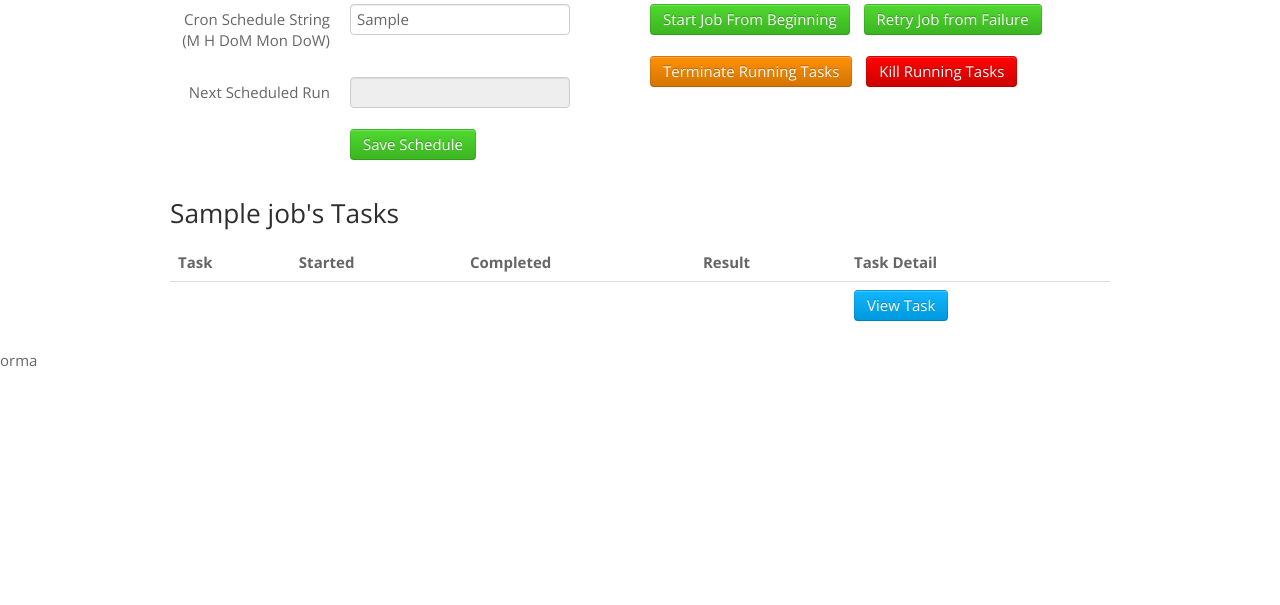
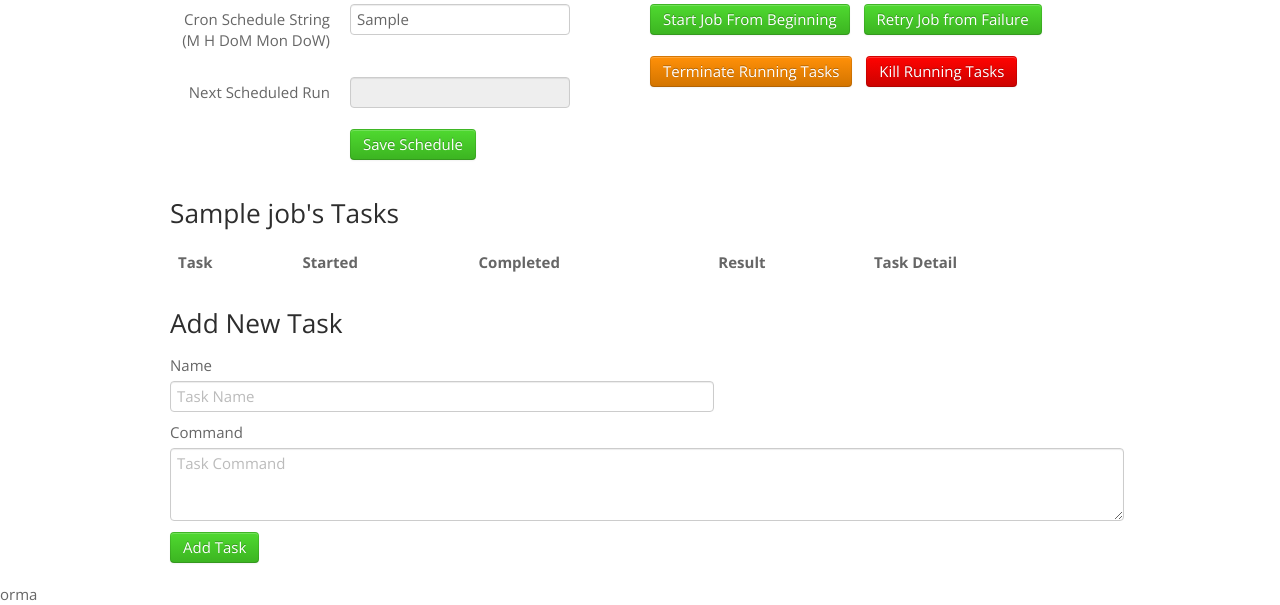
Before and after one commit to thieman/dagobah, a Flask app: template dagobah/daemon/templates/job_detail.html in a window 1280 px wide. Shown: the part 821-1426 px from the top of the page. Before the commit the page ends 1188 px from the top, so only its background shows below. Run offline with Flask 2, Linux system fonts and the light colour scheme; the template is opened without the code that fills it: most values are stand-ins (such as "Sample title", 1, 10 or a date in 2020); data that the repository does not hold is empty; parts of the project's set-up code (start-up, migrations or seed data) failed here and were passed over; some libraries are stand-ins or nearby versions.

Commit message:
Allow adding and deleting tasks and dependencies in job detail

```diff
--- a/dagobah/core/core.py
+++ b/dagobah/core/core.py
@@ -168,7 +168,7 @@
     Emitted events:
 
     job_complete: On successful completion of the job. Returns
-    the current serialization of the job.
+    the current serialization of the job with run logs.
     job_failed: On failed completion of the job. Returns
     the current serialization of the job with run logs.
     """
@@ -372,7 +372,7 @@
             self._set_status('waiting')
             self.run_log = {}
             self.event_handler.emit('job_complete',
-                                    self._serialize())
+                                    self._serialize(include_run_logs=True))
 
         self.completion_lock.release()
 
--- a/dagobah/daemon/api.py
+++ b/dagobah/daemon/api.py
@@ -141,6 +141,20 @@
                             args['task_name'])
 
 
+@app.route('/api/delete_task', methods=['POST'])
+@api_call
+def delete_job():
+    args = dict(request.form)
+    if not validate_dict(args,
+                         required=['job_name', 'task_name'],
+                         job_name=str,
+                         task_name=str):
+        abort(400)
+
+    job = dagobah.get_job(args['job_name'])
+    job.delete_task(args['task_name'])
+
+
 @app.route('/api/add_dependency', methods=['POST'])
 @api_call
 def add_dependency():
--- a/dagobah/daemon/static/css/job_detail.css
+++ b/dagobah/daemon/static/css/job_detail.css
@@ -37,3 +37,7 @@
 .task-failed {
 	color: red;
 }
+
+textarea {
+	width: 100%;
+}
--- a/dagobah/daemon/static/css/site.css
+++ b/dagobah/daemon/static/css/site.css
@@ -8,4 +8,5 @@
 
 .alert {
 	margin-left: 0px;
+	width: 90%;
 }
--- a/dagobah/daemon/static/js/job_detail.js
+++ b/dagobah/daemon/static/js/job_detail.js
@@ -1,5 +1,8 @@
+var tasksTableTemplate = Handlebars.compile($('#tasks-table-template').html());
+
 function runWhenJobLoaded() {
 	if (typeof job != 'undefined' && job.loaded === true) {
+		resetTasksTable();
 		setInterval(updateJobStatusViews, 500);
 		setInterval(updateJobNextRun, 500);
 		setInterval(updateTasksTable, 500);
@@ -9,6 +12,117 @@
 }
 
 runWhenJobLoaded();
+
+function bindEvents() {
+	$('.task-delete').on('click', function() {
+		$(this).parents('[data-task]').each(function() {
+			deleteTask($(this).attr('data-task'));
+		});
+	});
+}
+
+function deleteTask(taskName) {
+
+	if (!job.loaded) {
+		return;
+	}
+
+	$.ajax({
+		type: 'POST',
+		url: $SCRIPT_ROOT + '/api/delete_task',
+		data: {
+			job_name: job.name,
+			task_name: taskName
+		},
+		dataType: 'json',
+		async: true,
+		success: function() {
+			job.update(function() {
+				resetTasksTable();
+				job.removeTaskFromGraph(taskName);
+			});
+			showAlert('table-alert', 'success', 'Task ' + taskName + ' deleted.');
+		},
+		error: function() {
+			showAlert('table-alert', 'error', 'There was an error deleting the task.');
+		},
+		dataType: 'json'
+	});
+
+}
+
+$('#add-task').click(function() {
+
+	var newName = $('#new-task-name').val();
+	var newCommand = $('#new-task-command').val();
+
+	if (newName === null || newName === '') {
+		showAlert('new-alert', 'error', 'Please enter a name for the new task.');
+		return;
+	}
+	if (newCommand === null || newCommand === '') {
+		showAlert('new-alert', 'error', 'Please enter a command for the new task.');
+		return;
+	}
+
+	addNewTask(newName, newCommand);
+
+});
+
+function addNewTask(newName, newCommand) {
+
+	if (!job.loaded) {
+		return;
+	}
+
+	$.ajax({
+		type: 'POST',
+		url: $SCRIPT_ROOT + '/api/add_task_to_job',
+		data: {
+			job_name: job.name,
+			task_name: newName,
+			task_command: newCommand
+		},
+		dataType: 'json',
+		success: function() {
+			showAlert('new-alert', 'success', 'Task added to job.');
+			job.update(function() {
+				job.addTaskToGraph(newName);
+				resetTasksTable();
+			});
+			$('#new-task-name').val('');
+			$('#new-task-command').val('');
+		},
+		error: function() {
+			showAlert('new-alert', 'error', 'There was an error adding the task to this job.');
+		},
+		async: true
+	});
+
+}
+
+function resetTasksTable() {
+
+	if (!job.loaded) {
+		return;
+	}
+
+	$('#tasks-body').empty();
+
+	for (var i = 0; i < job.tasks.length; i++) {
+		var thisTask = job.tasks[i];
+		$('#tasks-body').append(
+			tasksTableTemplate({
+				taskName: thisTask.name,
+				taskURL: $SCRIPT_ROOT + '/job/' + job.id + '/' + thisTask.name
+			})
+		);
+	}
+
+	bindEvents();
+	updateTasksTable();
+
+}
 
 function updateTasksTable() {
 
--- a/dagobah/daemon/static/js/job_graph.js
+++ b/dagobah/daemon/static/js/job_graph.js
@@ -15,7 +15,7 @@
 		.append('g')
 		.call(d3.behavior.zoom().on('zoom', zoomGraph))
 		.attr('transform', 'translate(' + (width / 2) + ',' + (height / 2) + ') scale(' + getInitialZoom() + ')')
-     // .on('mousedown.zoom', null)   // comment this out to allow pan
+		.on('mousedown.zoom', null)   // comment this out to allow pan
 		.append('g');
 
 // this is for the zoom functionality
@@ -52,10 +52,14 @@
 	svg.attr('transform', '');
 }
 
+var nodes = [];
+var links = [];
+var restartGraph = null;
+
 function drawForceGraph() {
 
-	var nodes = job.getForceNodes();
-	var links = job.getForceLinks();
+	nodes = job.getForceNodes();
+	links = job.getForceLinks();
 	var preRenderTicks = 100;
 	var renderDelayMs = 750;
 	var graphUpdateMs = 1000;
@@ -66,7 +70,7 @@
 			.links(links)
 			.size([1, 1])
 			.linkDistance(200)
-			.charge(-2000);
+			.charge(-4000);
 
     // define arrow markers for graph links
     svg.append('svg:defs').append('svg:marker')
@@ -163,7 +167,15 @@
 	}
 
     // update graph (called when needed)
-    function restart() {
+    function restart(charge, linkDistance) {
+
+		if (typeof charge !== 'undefined') {
+			force.charge(charge);
+		}
+
+		if (typeof linkDistance !== 'undefined') {
+			force.linkDistance(linkDistance);
+		}
 
 		// path (link) group
 		path = path.data(links);
@@ -255,7 +267,7 @@
 				// needed by FF
 				drag_line
 					.classed('hidden', true)
-					.style('marker-end', '');
+					.style('marker-end', 'url(#end-arrow)');
 
 				// check for drag-to-self
 				mouseup_node = d;
@@ -267,15 +279,9 @@
 				// add link to graph (update if exists)
 				// NB: links are strictly source < target; arrows separately specified by booleans
 				var source, target, direction;
-				if(mousedown_node.id < mouseup_node.id) {
 				source = mousedown_node;
 				target = mouseup_node;
 				direction = 'right';
-				} else {
-					source = mouseup_node;
-					target = mousedown_node;
-					direction = 'left';
-				}
 
 				var link;
 				link = links.filter(function(l) {
@@ -288,6 +294,7 @@
 					link = {source: source, target: target, left: false, right: false};
 					link[direction] = true;
 					links.push(link);
+					job.addDependency(link);
 				}
 
 				// select new link
@@ -334,7 +341,7 @@
 			// hide drag line
 			drag_line
 				.classed('hidden', true)
-				.style('marker-end', '');
+				.style('marker-end', 'url(#end-arrow)');
 		}
 
 		// because :active only works in WebKit?
@@ -358,6 +365,7 @@
 		.on('mousemove', mousemove)
 		.on('mouseup', mouseup);
 
+	restartGraph = restart;
     restart();
 
 }
--- a/dagobah/daemon/static/js/job_model.js
+++ b/dagobah/daemon/static/js/job_model.js
@@ -68,7 +68,7 @@
 	}
 
 	if (task === null) {
-		return {};
+		return {id: taskName, status: 'waiting'};
 	}
 
 	var taskStatus = 'waiting';
@@ -131,3 +131,60 @@
 	return result;
 
 }
+
+Job.prototype.addDependency = function(link) {
+	/// add a new dependency using a link from the graph
+
+	if (!this.loaded) {
+		return;
+	}
+
+	var fromName = link.source.id;
+	var toName = link.target.id;
+
+	$.ajax({
+		type: 'POST',
+		url: $SCRIPT_ROOT + '/api/add_dependency',
+		data: {
+			job_name: this.name,
+			from_task_name: fromName,
+			to_task_name: toName
+		},
+		dataType: 'json',
+		async: true,
+		success: function() {
+			showAlert('graph-alert', 'success', 'Dependency from ' + fromName + ' to ' + toName + ' saved successfully.');
+		},
+		error: function() {
+			showAlert('graph-alert', 'error', "There was an error saving this dependency. To be sure you're looking at accurate data, refresh the page.");
+		}
+	});
+
+}
+
+Job.prototype.addTaskToGraph = function(taskName) {
+	// add a new node to the graph and refresh it
+
+	if (!this.loaded) {
+		return;
+	}
+
+	nodes.push(this.forceNode(taskName));
+	restartGraph();
+
+}
+
+Job.prototype.removeTaskFromGraph = function(taskName) {
+	// remove a node from the graph and refresh it
+
+	if (!this.loaded) {
+		return;
+	}
+
+	nodes = nodes.filter(function(element) { return element.id !== taskName; });
+	links = links.filter(function(element) {
+		return (element.source.id !== taskName && element.target.id !== taskName);
+	});
+	restartGraph();
+
+}
--- a/dagobah/daemon/static/js/jobs.js
+++ b/dagobah/daemon/static/js/jobs.js
@@ -11,7 +11,6 @@
 		showAlert('new-alert', 'error', 'Please enter a name for the new job.');
 	}
 	addNewJob(newName);
-	$('#new-job-name').val('');
 
 });
 
@@ -33,6 +32,7 @@
 		success: function() {
 			showAlert('table-alert', 'success', 'Job deleted successfully.');
 			$('[data-job="' + jobName + '"]').remove();
+			$('#new-job-name').val('');
 		},
 		error: function() {
 			showAlert('table-alert', 'error', 'There was an error deleting the job.');
--- a/dagobah/daemon/templates/job_detail.html
+++ b/dagobah/daemon/templates/job_detail.html
@@ -4,9 +4,28 @@
 {{ super() }}
 <link rel="stylesheet" href="/static/css/job_detail.css"></link>
 <link rel="stylesheet" href="/static/css/job_graph.css"></link>
+
 <script>
   var jobName = '{{ job.name }}';
 </script>
+
+<script id="tasks-table-template" type="text/x-handlebars-template">
+  {% raw %}
+    <tr data-task='{{ taskName }}'>
+      <td data-attr='name'></td>
+      <td data-attr='started_at' data-transform='datetime'></td>
+      <td data-attr='completed_at' data-transform='datetime'></td>
+      <td>
+        <span data-attr='success' data-transform='class-success'></span>
+      </td>
+      <td>
+        <button class='btn btn-primary' onclick="window.location.href = '{{ taskURL }}';">View Task</button>
+        <button class='btn btn-danger task-delete' onclick="return false;"><i class='icon-trash'></i>
+      </td>
+    </tr>
+  {% endraw %}
+</script>
+
 {% endblock head %}
 
 {% block navbar_current %}
@@ -17,6 +36,9 @@
 <div class='page-header'>
   <h3>Job Detail: {{ job.name }}</h3>
   <h3 id='job-status' class='right'></h3>
+</div>
+
+<div id='graph-alert' class='alert hidden'>
 </div>
 
 <div class='job-graph'>
@@ -69,6 +91,10 @@
 </div>
 
 <h3>{{ job.name }}'s Tasks</h3>
+
+<div id='table-alert' class='alert hidden'>
+</div>
+
 <table class='table'>
   <thead>
     <th>Task</th>
@@ -78,21 +104,26 @@
     <th>Task Detail</th>
   </thead>
   <tbody id='tasks-body'>
-    {% for task in job.tasks %}
-      <tr data-task='{{task.name}}'>
-        <td data-attr='name'></td>
-        <td data-attr='started_at' data-transform='datetime'></td>
-        <td data-attr='completed_at' data-transform='datetime'></td>
-        <td>
-          <span data-attr='success' data-transform='class-success'></span>
-        </td>
-        <td>
-          <button class='btn btn-primary' onclick="window.location.href = '{{ url_for('task_detail', job_id=job.job_id, task_name=task.name) }}';">View Task</button>
-        </td>
-      </tr>
-    {% endfor %}
   </tbody>
 </table>
+
+<div id='new-alert' class='alert hidden'>
+</div>
+
+<h3>Add New Task</h3>
+
+<form class='form'>
+
+  <label>Name</label>
+  <input id='new-task-name' class='input-xxlarge' type='text' placeholder='Task Name'></input>
+
+  <label>Command</label>
+  <textarea id='new-task-command' rows="3" placeholder='Task Command'></textarea>
+
+  <br />
+  <button id='add-task' class='btn btn-success' onclick='return false;'>Add Task</button>
+
+</form>
 
 {% endblock content %}
 
--- a/dagobah/daemon/templates/jobs.html
+++ b/dagobah/daemon/templates/jobs.html
@@ -5,7 +5,6 @@
 <link rel="stylesheet" type="text/css" href="/static/css/jobs.css"></link>
 
 <script id="jobs-table-template" type="text/x-handlebars-template">
-
 {% raw %}
   <tr data-job='{{ jobName }}'>
     <td data-attr='name'></td>
@@ -23,7 +22,6 @@
               </td>
   </tr>
 {% endraw %}
-
 </script>
 
 {% endblock head %}
```
Also changed, not shown: dagobah/daemon/daemon.py (+5 -4 lines), dagobah/email/text.py (+6 -6 lines). Lines whose indentation alone changed are shown as unchanged.
